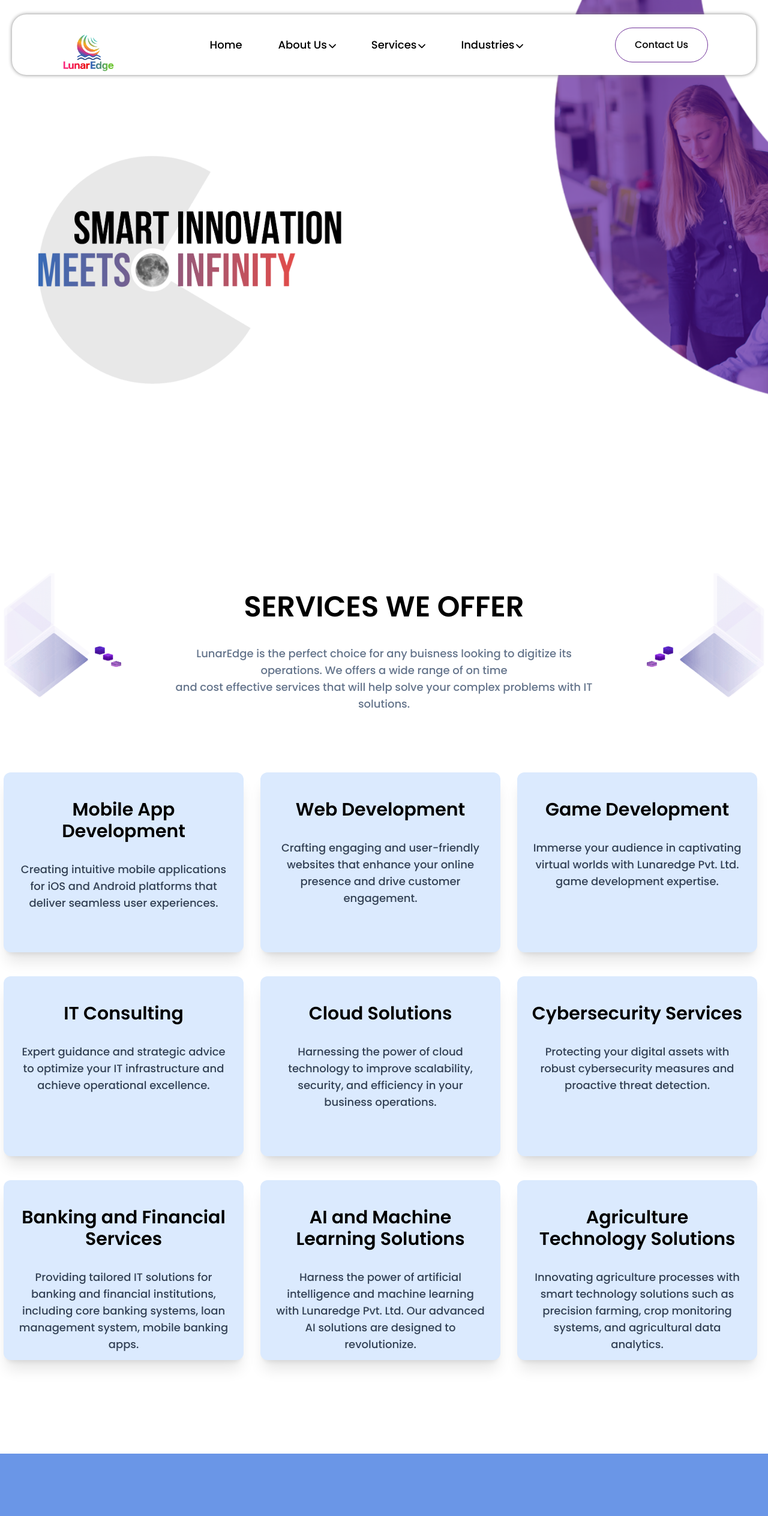
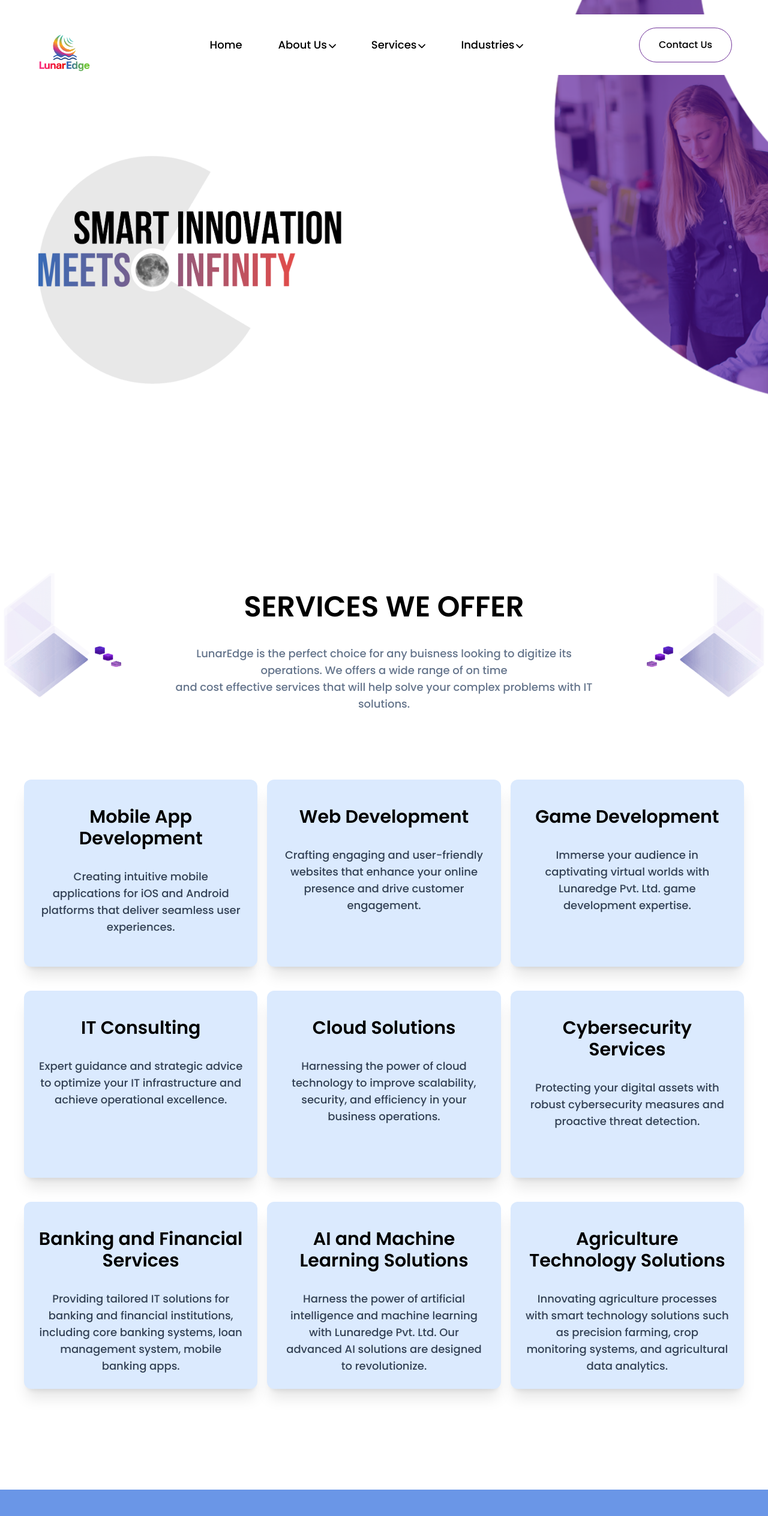
Before and after one commit to lunaredgepvtltd/LunarEdge, a React (Create React App) app in the folder frontend/: page / in a window 1280 px wide. Shown: the top 2528 px of the page at 60% size. Built offline with nearby package versions, Linux system fonts and the light colour scheme; a web font is replaced by a local one.

Commit message:
responsive

```diff
--- a/frontend/src/components/Offer.jsx
+++ b/frontend/src/components/Offer.jsx
@@ -4,7 +4,7 @@ const Offer = ({key,service,content}) => {
 
   const isSmallDevice = useMediaQuery({ maxWidth: 767 })
   return (
-    <div data-aos={isSmallDevice ? undefined : "fade-up"} data-aos-delay="200"  className='w-[300px] h-[300px] md:w-[400px] md:h-[300px] bg-blue-100 flex flex-col p-6 shadow-xl hover:shadow-md hover:shadow-blue-600 rounded-xl cursor-pointer hover:bg-white transition-all duration-200 ease-in hover:scale-95 ml-6 md:ml-0 m-3' key={key} >
+    <div data-aos={isSmallDevice ? undefined : "fade-up"} data-aos-delay="200"  className='w-full h-auto bg-blue-100 flex flex-col p-6 shadow-xl hover:shadow-md hover:shadow-blue-600 rounded-xl cursor-pointer hover:bg-white transition-all duration-200 ease-in hover:scale-95 ml-6 md:ml-0 m-3' key={key} >
      <h2 className=' w-full text-center text-xl md:text-3xl font-semibold pt-5 '>{service}</h2>
      <span className='w-full text-center test-sm md:text-lg pt-8 text-slate-700'>{content}</span>
     </div>
--- a/frontend/src/pages/Header.jsx
+++ b/frontend/src/pages/Header.jsx
@@ -68,7 +68,7 @@ const Header = () => {
 
   return (
     <div className=" w-full h-[90px] md:h-[125px] fixed z-50 pt-3 px-3 md:px-5 md:pt-6">
-      <div className=" flex bg-white h-full w-full rounded-xl md:rounded-3xl justify-between items-center px-4 md:px-20 box">
+      <div className=" flex bg-white h-full w-full rounded-xl md:rounded-3xl justify-between items-center px-4 xl:px-10">
         {/* Logo */}
         <Link to={"/"} className="flex-shrink-0 mt-4">
           <img
--- a/frontend/src/pages/Hero.jsx
+++ b/frontend/src/pages/Hero.jsx
@@ -145,7 +145,6 @@ const Hero = () => {
 
            {/* swipe-down button  */}
           {/* <div className=" hidden md:block w-[7rem] h-[7rem] rounded-full bg-black absolute bottom-0 left-[15%]">
-
           </div> */}
 
           <div className="h-auto md:hidden flex flex-col gap-6 justify-around items-center">
@@ -230,8 +229,8 @@ const Hero = () => {
             </div>
           ) : (
             // rendering grid-boxex for large-devices
-            <div className="md:flex justify-center items-center">
-              <div className="grid grid-cols-1 grid-col-9 md:grid-cols-3 md:grid-rows-3 gap-4 p-3 md:p-0">
+            <div className="md:flex justify-center items-center w-full h-auto">
+              <div className="grid grid-cols-1 grid-col-9 md:grid-cols-3 md:grid-rows-3 gap-4 p-3 md:px-10 w-full h-full">
                 {offers.map((offer, index) => (
                   <Offer key={index} service={offer.service} content={offer.content} />
                 ))}
```
